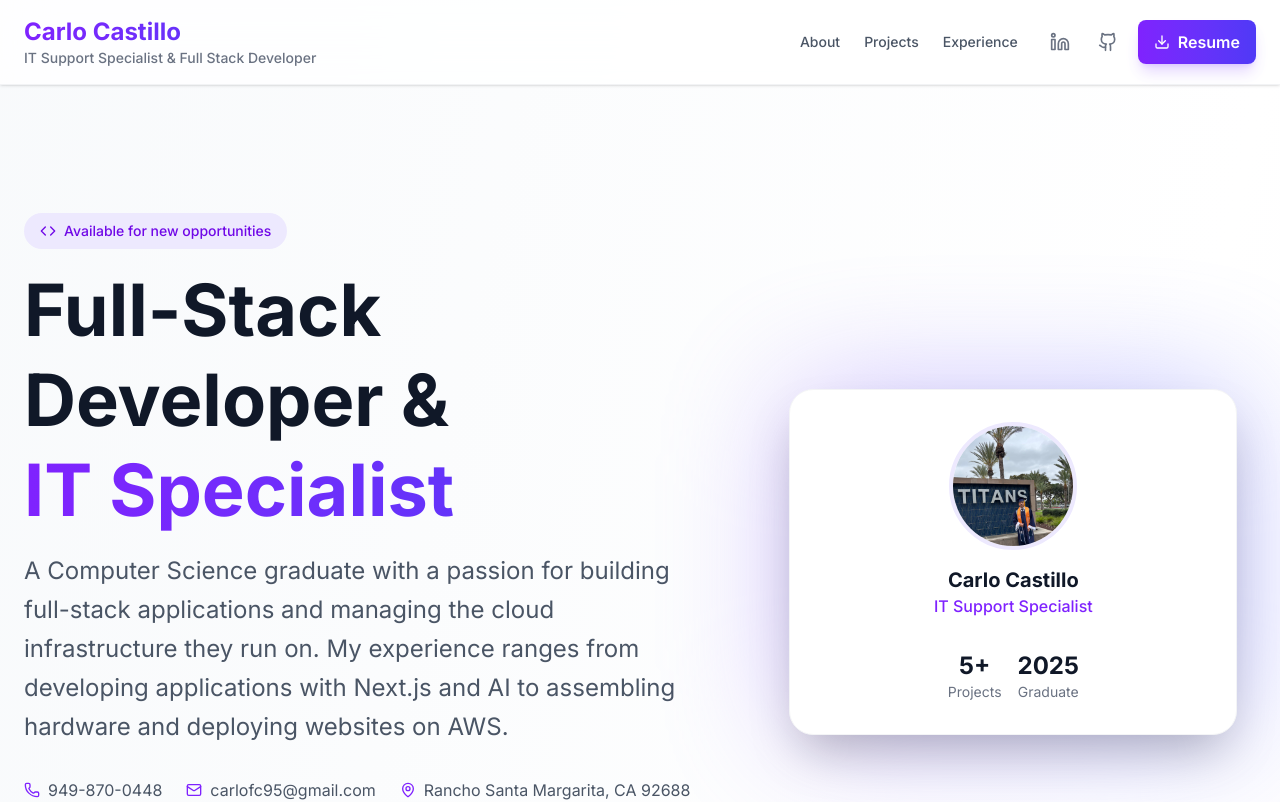
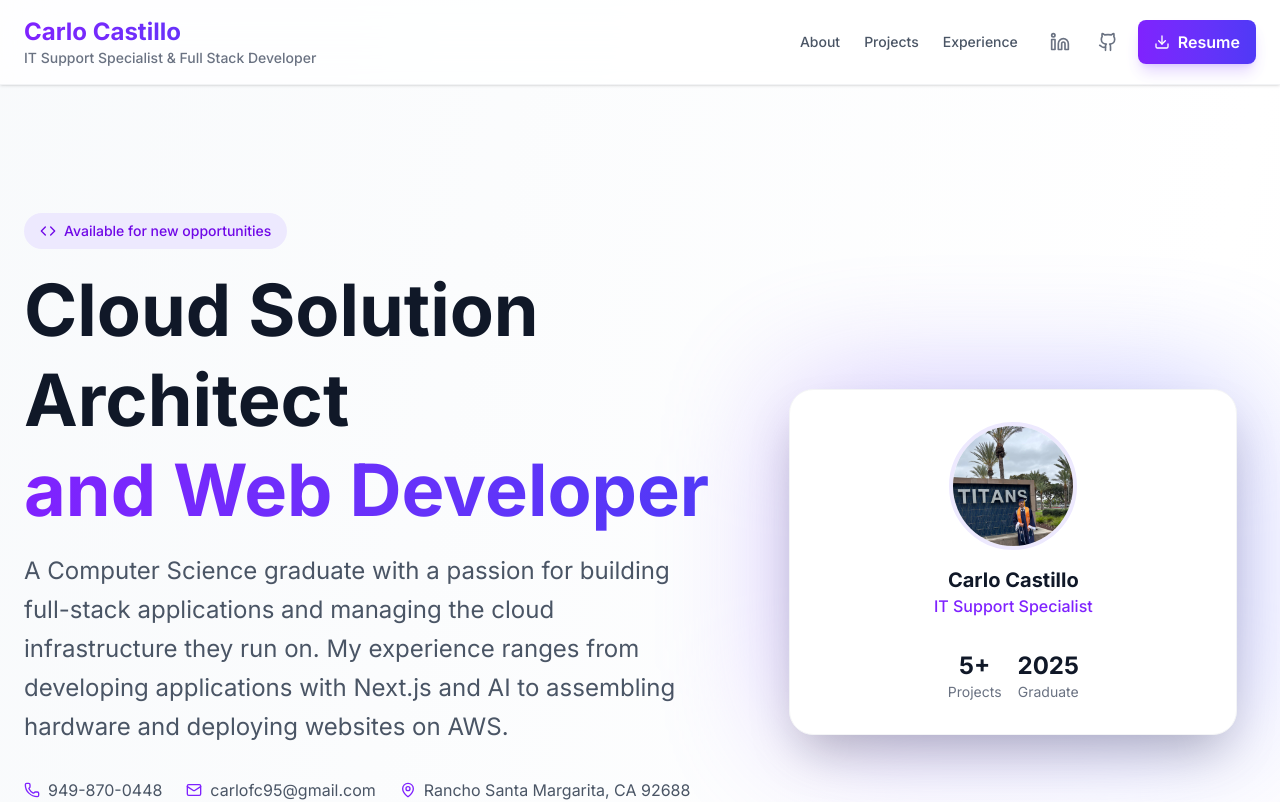
Before and after one commit to carloc3005/mywebsite, a Next.js app in the folder mywebsite/: page / in a window 1280 px wide. Shown: the top 802 px of the page. Built offline with nearby package versions, Linux system fonts and the light colour scheme.

Commit message:
Update branding to Cloud Solution Architect and Web Developer

```diff
--- a/mywebsite/src/app/components/Footer.tsx
+++ b/mywebsite/src/app/components/Footer.tsx
@@ -9,7 +9,7 @@ export default function Footer() {
         <div className="grid md:grid-cols-3 gap-8 items-start">
           <div className="space-y-4">
             <h4 className="text-xl font-bold">Carlo Castillo</h4>
-            <p className="text-gray-400">IT Support Specialist & Full-Stack Developer</p>
+            <p className="text-gray-400">Cloud Solution Architect and Web Developer</p>
             <p className="text-gray-400 text-sm">
               Building digital solutions with clean code and intuitive design.
             </p>
--- a/mywebsite/src/app/components/HeroSection.tsx
+++ b/mywebsite/src/app/components/HeroSection.tsx
@@ -27,9 +27,9 @@ export default function HeroSection() {
             </motion.div>
 
             <h2 className="text-5xl md:text-7xl font-bold text-gray-900 leading-tight">
-              Full-Stack Developer &
+              Cloud Solution Architect
               <span className="block bg-gradient-to-r from-violet-600 to-indigo-600 bg-clip-text text-transparent">
-                IT Specialist
+                and Web Developer
               </span>
             </h2>
 
@@ -90,7 +90,7 @@ export default function HeroSection() {
                 </div>
                 <div>
                   <h3 className="text-xl font-bold text-gray-900">Carlo Castillo</h3>
-                  <p className="text-violet-600 font-medium">IT Support Specialist</p>
+                  <p className="text-violet-600 font-medium">Cloud Solution Architect</p>
                 </div>
                 <div className="flex justify-center space-x-4 pt-4">
                   <div className="text-center">
--- a/mywebsite/src/app/layout.tsx
+++ b/mywebsite/src/app/layout.tsx
@@ -6,14 +6,14 @@ import "./globals.css";
 const inter = Inter({ subsets: ["latin"] });
 
 export const metadata: Metadata = {
-  title: "Carlo Castillo | IT Support Specialist | Full-Stack Developer",
-  description: "Computer Science graduate passionate about solving technical problems and supporting users in modern technology environments. Skilled in full-stack development with React, Node.js, and modern web technologies.",
-  keywords: "IT Support, Full-Stack Developer, Computer Science, React, Node.js, JavaScript, Python, Technical Support",
+  title: "Carlo Castillo | Cloud Solution Architect | Web Developer",
+  description: "Computer Science graduate and AWS Certified Cloud Practitioner focused on cloud architecture and full-stack web development with modern technologies.",
+  keywords: "Cloud Solution Architect, Web Developer, AWS, Full-Stack Developer, Computer Science, React, Node.js, JavaScript, Python",
   authors: [{ name: "Carlo Castillo" }],
   creator: "Carlo Castillo",
   openGraph: {
-    title: "Carlo Castillo | IT Support Specialist",
-    description: "Computer Science graduate passionate about solving technical problems and supporting users in modern technology environments.",
+    title: "Carlo Castillo | Cloud Solution Architect",
+    description: "Computer Science graduate and AWS Certified Cloud Practitioner focused on cloud architecture and full-stack web development.",
     type: "website",
   },
 };
--- a/mywebsite/src/app/page.tsx
+++ b/mywebsite/src/app/page.tsx
@@ -179,9 +179,9 @@ export default function PortfolioPage() {
                 </motion.div>
 
                 <h2 className="text-5xl md:text-7xl font-bold text-gray-900 leading-tight">
-                  Full-Stack Developer &
+                  Cloud Solution Architect
                   <span className="block bg-gradient-to-r from-violet-600 to-indigo-600 bg-clip-text text-transparent">
-                    IT Specialist
+                    and Web Developer
                   </span>
                 </h2>
 
@@ -546,7 +546,7 @@ export default function PortfolioPage() {
           <div className="grid md:grid-cols-3 gap-8 items-start">
             <div className="space-y-4">
               <h4 className="text-xl font-bold">Carlo Castillo</h4>
-              <p className="text-gray-400">IT Support Specialist & Full-Stack Developer</p>
+              <p className="text-gray-400">Cloud Solution Architect and Web Developer</p>
               <p className="text-gray-400 text-sm">
                 Building digital solutions with clean code and intuitive design.
               </p>
```
